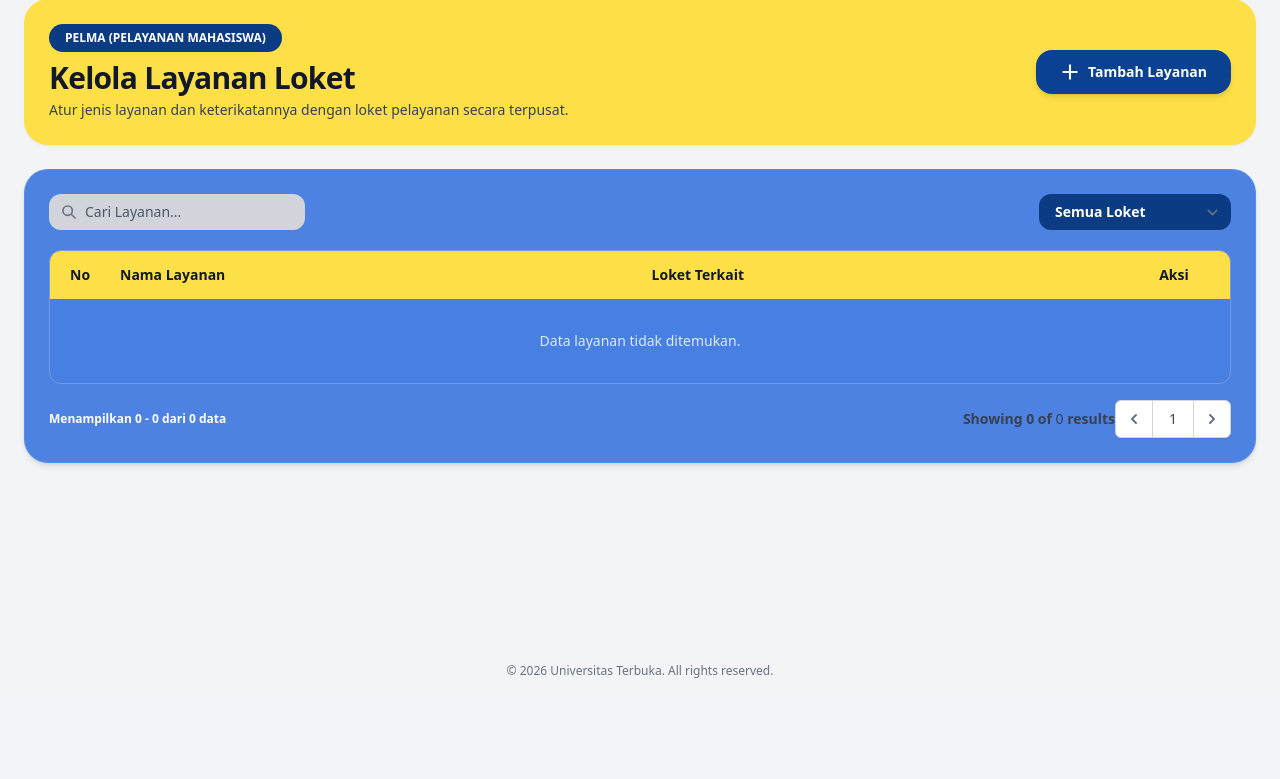
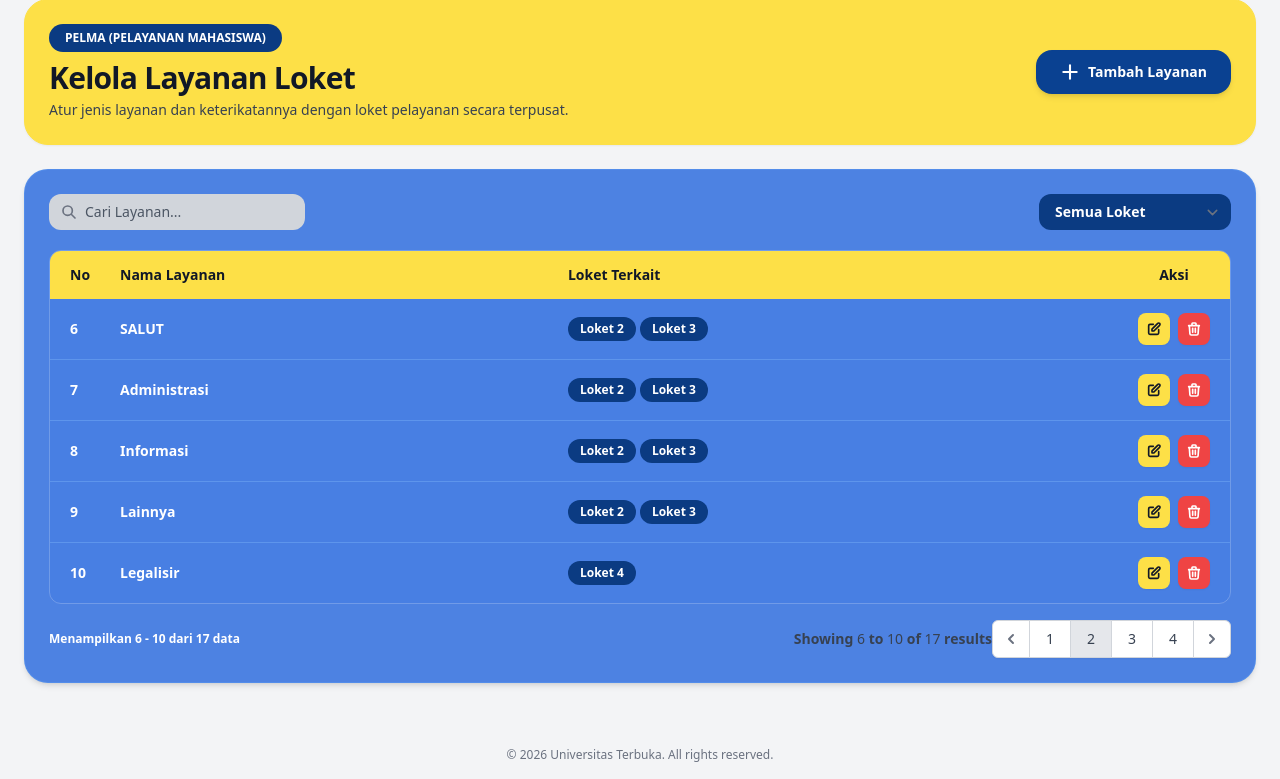
Before and after one commit to tyaow30/Sistem_Antrean_UT, a Laravel app: a page that uses resources/views/admin/layanan.blade.php in a window 1280 px wide. Shown: the part 105-884 px from the top of the page. Before the commit the page ends 783 px from the top, so only its background shows below. Run offline with Laravel 12, Linux system fonts and the light colour scheme; a user stored in the database is signed in; data comes from the database, SQL or seed files in the repository; data that the repository does not hold is empty; style sheets or scripts are compiled from the project's sources.

Commit message:
gatau malas

```diff
--- a/app/Http/Controllers/AdminController.php
+++ b/app/Http/Controllers/AdminController.php
@@ -6,7 +6,7 @@ use App\Models\User;
 use App\Models\Loket;
 use App\Models\Antrean;
 use App\Models\SesiHari;
-use App\Models\Service;
+use App\Models\Layanan; // Menggantikan Service
 use Illuminate\Http\Request;
 use Illuminate\Support\Facades\Hash;
 use Illuminate\Support\Facades\DB;
@@ -70,7 +70,9 @@ class AdminController extends Controller
         }
 
         $petugasList = User::where('role', 'PETUGAS')->with('assignedLoket')->get();
-        $layanans    = Service::with('loket')->get();
+
+        // Diubah menggunakan model Layanan agar sinkron dengan seeder
+        $layanans    = Layanan::with('lokets')->get();
 
         return view('admin.dashboard', compact(
             'sesiHariIni', 'totalTiket', 'menunggu', 'selesai', 'dilewati',
@@ -244,7 +246,7 @@ class AdminController extends Controller
         return redirect()->back()->with('success', 'Akun petugas berhasil dihapus.');
     }
 
-    // PENUGASAN PETUGAS KE LOKET (Sinkronisasi dua arah tabel lokets & users)
+    // PENUGASAN PETUGAS KE LOKET
     public function updatePetugas(Request $request, $loketId)
     {
         $request->validate([
@@ -259,7 +261,6 @@ class AdminController extends Controller
             return redirect()->back();
         }
 
-        // Validasi apakah petugas sudah dipakai di loket lain
         if ($newPetugasId) {
             $sudahDipakai = Loket::where('active_petugas_id', $newPetugasId)
                 ->where('id', '!=', $loketId)
@@ -271,21 +272,17 @@ class AdminController extends Controller
         }
 
         DB::transaction(function () use ($loket, $newPetugasId, $oldPetugasId, $loketId) {
-            // 1. Lepas assigned_loket_id dari petugas lama jika ada
             if ($oldPetugasId) {
                 User::where('id', $oldPetugasId)->update(['assigned_loket_id' => null]);
             }
 
-            // 2. Lepas petugas lain yang mungkin memegang assigned_loket_id ini sebelumnya
             User::where('assigned_loket_id', $loketId)->update(['assigned_loket_id' => null]);
 
-            // 3. Update tabel lokets
             $loket->update([
                 'active_petugas_id' => $newPetugasId,
                 'status'            => $newPetugasId ? $loket->status : 'INACTIVE',
             ]);
 
-            // 4. Update assigned_loket_id di tabel users untuk petugas baru
             if ($newPetugasId) {
                 User::where('id', $newPetugasId)->update(['assigned_loket_id' => $loket->id]);
             }
@@ -298,7 +295,6 @@ class AdminController extends Controller
     {
         $loket = Loket::findOrFail($id);
 
-        // Lepas relasi petugas yang terikat dengan loket ini
         User::where('assigned_loket_id', $id)->update(['assigned_loket_id' => null]);
 
         $loket->delete();
@@ -311,14 +307,14 @@ class AdminController extends Controller
     {
         $lokets = Loket::all();
 
-        $query = Service::with('loket');
+        $query = Layanan::with('lokets');
 
         if ($request->filled('search')) {
             $query->where('nama_layanan', 'like', '%' . $request->search . '%');
         }
 
         if ($request->filled('loket')) {
-            $query->whereHas('loket', function ($q) use ($request) {
+            $query->whereHas('lokets', function ($q) use ($request) {
                 $q->where('nama_loket', $request->loket);
             });
         }
@@ -332,13 +328,17 @@ class AdminController extends Controller
     {
         $request->validate([
             'nama_layanan' => 'required|string|max:255',
-            'loket_id'     => 'required|exists:loket,id',
+            'loket_id'     => 'required', // Bisa berupa array/single ID dari form
         ]);
 
-        Service::create([
+        $layanan = Layanan::create([
             'nama_layanan' => $request->nama_layanan,
-            'loket_id'     => $request->loket_id,
         ]);
+
+        // Simpan relasi ke tabel pivot
+        if ($request->filled('loket_id')) {
+            $layanan->lokets()->sync($request->loket_id);
+        }
 
         return back()->with('success', 'Layanan berhasil ditambahkan!');
     }
@@ -347,21 +347,27 @@ class AdminController extends Controller
     {
         $request->validate([
             'nama_layanan' => 'required|string|max:255',
-            'loket_id'     => 'required|exists:loket,id',
+            'loket_id'     => 'required', // Pastikan loket terpilih
         ]);
 
-        $layanan = Service::findOrFail($id);
+        $layanan = Layanan::findOrFail($id);
+
         $layanan->update([
             'nama_layanan' => $request->nama_layanan,
-            'loket_id'     => $request->loket_id,
         ]);
+
+        // Perbarui relasi loket menggunakan sync
+        if ($request->filled('loket_id')) {
+            $layanan->lokets()->sync($request->loket_id);
+        }
 
         return back()->with('success', 'Layanan berhasil diperbarui!');
     }
 
     public function destroyLayanan($id)
     {
-        $layanan = Service::findOrFail($id);
+        $layanan = Layanan::findOrFail($id);
+        $layanan->lokets()->detach();
         $layanan->delete();
 
         return back()->with('success', 'Layanan berhasil dihapus!');
@@ -392,18 +398,16 @@ class AdminController extends Controller
 
         $antreans = $query->latest()->get();
         $lokets   = Loket::all();
-        $layanans = Service::all();
+        $layanans = Layanan::all();
 
         return view('admin.rekap', compact('antreans', 'lokets', 'layanans'));
     }
 
     public function exportRekapExcel(Request $request)
     {
-        // Menyesuaikan dengan form input start_date & end_date di Blade kamu
         $startDate = $request->input('start_date', date('Y-m-d'));
         $endDate   = $request->input('end_date', date('Y-m-d'));
 
-        // Ambil data antrean sesuai rentang tanggal yang dipilih di filter
         $antreans = Antrean::with(['serviceAwal', 'serviceAktual', 'loketPelayanan', 'petugas'])
             ->whereBetween('tanggal', [$startDate, $endDate])
             ->get();
@@ -413,35 +417,29 @@ class AdminController extends Controller
         }
 
         $spreadsheet = new Spreadsheet();
-        $spreadsheet->removeSheetByIndex(0); // Hapus sheet default bawaan
+        $spreadsheet->removeSheetByIndex(0);
 
         // ==========================================
-        // 1. SHEET DASHBOARD & CHART (DI DEPAN)
+        // 1. SHEET DASHBOARD & CHART
         // ==========================================
         $sheetDash = $spreadsheet->createSheet(0);
         $sheetDash->setTitle('Dashboard');
 
-        // Judul Dashboard
         $sheetDash->setCellValue('A1', 'DASHBOARD REKAPITULASI PELAYANAN ANTREAN');
         $sheetDash->getStyle('A1')->getFont()->setBold(true)->setSize(14);
 
-        // Hitung Statistik Ringkasan
         $totalKeluhan  = $antreans->count();
         $totalSelesai  = $antreans->where('status', 'DONE')->count();
         $totalProses   = $antreans->where('status', 'WAITING')->count();
         $totalBatal    = $antreans->whereNotIn('status', ['DONE', 'WAITING'])->count();
         $persenSelesai = $totalKeluhan > 0 ? round(($totalSelesai / $totalKeluhan) * 100, 1) . '%' : '0%';
 
-        // Tabel Ringkasan Kartu Statistik (Kiri Atas)
         $sheetDash->setCellValue('A3', 'Total Pengunjung');      $sheetDash->setCellValue('B3', $totalKeluhan);
         $sheetDash->setCellValue('A4', 'Selesai');                $sheetDash->setCellValue('B4', $totalSelesai);
         $sheetDash->setCellValue('A5', 'Dalam Proses (Waiting)'); $sheetDash->setCellValue('B5', $totalProses);
         $sheetDash->setCellValue('A6', 'Belum Selesai / Batal');  $sheetDash->setCellValue('B6', $totalBatal);
         $sheetDash->setCellValue('A7', '% Penyelesaian');         $sheetDash->setCellValue('B7', $persenSelesai);
 
-
-        // --- KUMPULKAN DATA UNTUK CHART ---
-        // A. Pengunjung Per Hari (Sesuai rentang tanggal yang di-filter)
         $period = \Carbon\CarbonPeriod::create($startDate, $endDate);
         $dataPerHari = [];
         foreach ($period as $date) {
@@ -450,21 +448,16 @@ class AdminController extends Controller
             $dataPerHari[$tglLabel] = $antreans->where('tanggal', $tglStr)->count();
         }
 
-        // B. Pengunjung Per Loket
         $dataPerLoket = $antreans->groupBy(function($item) {
             return $item->loketPelayanan->nama_loket ?? 'Umum';
         })->map->count();
 
-        // C. Status Penyelesaian
         $dataStatus = [
             'Selesai' => $totalSelesai,
             'Dalam Proses' => $totalProses,
             'Belum Selesai/Batal' => $totalBatal
         ];
 
-
-        // --- MASUKKAN DATA PENDUKUNG CHART KE KOLOM TERSEMBUNYI ---
-        // 1. Data Chart Harian (Kolom P & Q)
         $r = 3;
         $sheetDash->setCellValue('P2', 'Tanggal'); $sheetDash->setCellValue('Q2', 'Jumlah');
         foreach ($dataPerHari as $tgl => $jml) {
@@ -474,7 +467,6 @@ class AdminController extends Controller
         }
         $endHariRow = $r - 1;
 
-        // 2. Data Chart Loket (Kolom S & T)
         $r = 3;
         $sheetDash->setCellValue('S2', 'Loket'); $sheetDash->setCellValue('T2', 'Jumlah');
         foreach ($dataPerLoket as $loket => $jml) {
@@ -484,7 +476,6 @@ class AdminController extends Controller
         }
         $endLoketRow = $r - 1;
 
-        // 3. Data Chart Status (Kolom V & W)
         $r = 3;
         $sheetDash->setCellValue('V2', 'Status'); $sheetDash->setCellValue('W2', 'Jumlah');
         foreach ($dataStatus as $status => $jml) {
@@ -494,14 +485,10 @@ class AdminController extends Controller
         }
         $endStatusRow = $r - 1;
 
-
-        // --- BUAT 6 CHART & TEMPEL DI SHEET DASHBOARD ---
-
         if (count($dataPerHari) > 0) {
             $catHari = [new DataSeriesValues(DataSeriesValues::DATASERIES_TYPE_STRING, "'Dashboard'!\$P\$3:\$P\${$endHariRow}", null, count($dataPerHari))];
             $valHari = [new DataSeriesValues(DataSeriesValues::DATASERIES_TYPE_NUMBER, "'Dashboard'!\$Q\$3:\$Q\${$endHariRow}", null, count($dataPerHari))];
 
-            // 1. Chart Pengunjung Tiap Hari (Bar Chart)
             $serHariBar = new DataSeries(DataSeries::TYPE_BARCHART, DataSeries::GROUPING_STANDARD, range(0, count($valHari)-1), [], $catHari, $valHari);
             $pltHariBar = new PlotArea(null, [$serHariBar]);
             $chtHariBar = new Chart('chart_hari_bar', new Title('Pengunjung Tiap Hari (Bar Chart)'), new Legend(Legend::POSITION_RIGHT, null, false), $pltHariBar);
@@ -509,7 +496,6 @@ class AdminController extends Controller
             $chtHariBar->setBottomRightPosition('K14');
             $sheetDash->addChart($chtHariBar);
 
-            // 2. Chart Pengunjung Tiap Hari (Pie Chart)
             $serHariPie = new DataSeries(DataSeries::TYPE_PIECHART, DataSeries::GROUPING_STANDARD, range(0, count($valHari)-1), [], $catHari, $valHari);
             $pltHariPie = new PlotArea(null, [$serHariPie]);
             $chtHariPie = new Chart('chart_hari_pie', new Title('Pengunjung Tiap Hari (Pie Chart)'), new Legend(Legend::POSITION_RIGHT, null, false), $pltHariPie);
@@ -522,7 +508,6 @@ class AdminController extends Controller
             $catLoket = [new DataSeriesValues(DataSeriesValues::DATASERIES_TYPE_STRING, "'Dashboard'!\$S\$3:\$S\${$endLoketRow}", null, count($dataPerLoket))];
             $valLoket = [new DataSeriesValues(DataSeriesValues::DATASERIES_TYPE_NUMBER, "'Dashboard'!\$T\$3:\$T\${$endLoketRow}", null, count($dataPerLoket))];
 
-            // 3. Chart Pengunjung Tiap Loket (Bar Chart)
             $serLoketBar = new DataSeries(DataSeries::TYPE_BARCHART, DataSeries::GROUPING_STANDARD, range(0, count($valLoket)-1), [], $catLoket, $valLoket);
             $pltLoketBar = new PlotArea(null, [$serLoketBar]);
             $chtLoketBar = new Chart('chart_loket_bar', new Title('Pengunjung Tiap Loket (Bar Chart)'), new Legend(Legend::POSITION_RIGHT, null, false), $pltLoketBar);
@@ -530,7 +515,6 @@ class AdminController extends Controller
             $chtLoketBar->setBottomRightPosition('K40');
             $sheetDash->addChart($chtLoketBar);
 
-            // 4. Chart Pengunjung Tiap Loket (Pie Chart)
             $serLoketPie = new DataSeries(DataSeries::TYPE_PIECHART, DataSeries::GROUPING_STANDARD, range(0, count($valLoket)-1), [], $catLoket, $valLoket);
             $pltLoketPie = new PlotArea(null, [$serLoketPie]);
             $chtLoketPie = new Chart('chart_loket_pie', new Title('Pengunjung Tiap Loket (Pie Chart)'), new Legend(Legend::POSITION_RIGHT, null, false), $pltLoketPie);
@@ -542,7 +526,6 @@ class AdminController extends Controller
         $catStatus = [new DataSeriesValues(DataSeriesValues::DATASERIES_TYPE_STRING, "'Dashboard'!\$V\$3:\$V\${$endStatusRow}", null, count($dataStatus))];
         $valStatus = [new DataSeriesValues(DataSeriesValues::DATASERIES_TYPE_NUMBER, "'Dashboard'!\$W\$3:\$W\${$endStatusRow}", null, count($dataStatus))];
 
-        // 5. Chart Status Penyelesaian (Bar Chart)
         $serStatusBar = new DataSeries(DataSeries::TYPE_BARCHART, DataSeries::GROUPING_STANDARD, range(0, count($valStatus)-1), [], $catStatus, $valStatus);
         $pltStatusBar = new PlotArea(null, [$serStatusBar]);
         $chtStatusBar = new Chart('chart_status_bar', new Title('Status Penyelesaian (Bar Chart)'), new Legend(Legend::POSITION_RIGHT, null, false), $pltStatusBar);
@@ -550,7 +533,6 @@ class AdminController extends Controller
         $chtStatusBar->setBottomRightPosition('K66');
         $sheetDash->addChart($chtStatusBar);
 
-        // 6. Chart Status Penyelesaian (Pie Chart)
         $serStatusPie = new DataSeries(DataSeries::TYPE_PIECHART, DataSeries::GROUPING_STANDARD, range(0, count($valStatus)-1), [], $catStatus, $valStatus);
         $pltStatusPie = new PlotArea(null, [$serStatusPie]);
         $chtStatusPie = new Chart('chart_status_pie', new Title('Status Penyelesaian (Pie Chart)'), new Legend(Legend::POSITION_RIGHT, null, false), $pltStatusPie);
@@ -558,9 +540,8 @@ class AdminController extends Controller
         $chtStatusPie->setBottomRightPosition('K79');
         $sheetDash->addChart($chtStatusPie);
 
-
         // ==========================================
-        // 2. SHEET REKAPITULASI PER TANGGAL (MULTI-SHEET)
+        // 2. SHEET REKAPITULASI PER TANGGAL
         // ==========================================
         $groupedByDate = $antreans->groupBy('tanggal');
 
@@ -577,14 +558,12 @@ class AdminController extends Controller
 
             $sheetData->fromArray($headers, NULL, 'A1');
 
-            // Styling Header Table
             $sheetData->getStyle('A1:N1')->getFont()->setBold(true);
             $sheetData->getStyle('A1:N1')->getFill()
                 ->setFillType(\PhpOffice\PhpSpreadsheet\Style\Fill::FILL_SOLID)
                 ->getStartColor()->setARGB('001F3F');
             $sheetData->getStyle('A1:N1')->getFont()->getColor()->setARGB('FFFFFF');
 
-            // Aktifkan Filter (Dropdown) pada Header Tabel
             $lastRowData = count($items) + 1;
             $sheetData->setAutoFilter("A1:N{$lastRowData}");
 
@@ -613,7 +592,6 @@ class AdminController extends Controller
             }
         }
 
-
         // ==========================================
         // 3. OUTPUT FILE EXCEL
         // ==========================================
--- a/app/Models/Antrean.php
+++ b/app/Models/Antrean.php
@@ -10,7 +10,7 @@ use App\Models\Service;
 
 class Antrean extends Model
 {
-    protected $table = 'antrean';
+    protected $table = 'antreans';
 
     protected $fillable = [
         'tanggal',
--- a/app/Models/Layanan.php
+++ b/app/Models/Layanan.php
@@ -4,23 +4,22 @@ namespace App\Models;
 
 use Illuminate\Database\Eloquent\Model;
 use Illuminate\Database\Eloquent\Factories\HasFactory;
+use Illuminate\Database\Eloquent\Relations\BelongsToMany;
 
 class Layanan extends Model
 {
     use HasFactory;
 
     protected $table = 'services';
-    protected $fillable = ['loket_id', 'nama_layanan', 'deskripsi'];
+    protected $fillable = ['nama_layanan', 'deskripsi', 'is_active'];
 
-    // Relasi One-to-Many ke Loket (karena ada kolom loket_id di tabel layanans)
-    public function loket()
+    public function loket(): BelongsToMany
     {
-        return $this->belongsTo(Loket::class, 'loket_id');
+        return $this->belongsToMany(Loket::class, 'counter_services', 'service_id', 'loket_id');
     }
 
-    // Alias jamak jika dibutuhkan di tempat lain
-    public function lokets()
+    public function lokets(): BelongsToMany
     {
-        return $this->belongsTo(Loket::class, 'loket_id');
+        return $this->belongsToMany(Loket::class, 'counter_services', 'service_id', 'loket_id');
     }
 }
--- a/app/Models/Loket.php
+++ b/app/Models/Loket.php
@@ -57,8 +57,8 @@ class Loket extends Model
         return $this->belongsToMany(Service::class, 'counter_services', 'loket_id', 'service_id');
     }
 
-    public function layanans()
-{
-    return $this->hasMany(Layanan::class);
+    public function layanans(): BelongsToMany
+    {
+        return $this->belongsToMany(Layanan::class, 'counter_services', 'loket_id', 'service_id');
+    }
 }
-}
--- a/app/Models/Service.php
+++ b/app/Models/Service.php
@@ -5,25 +5,43 @@ namespace App\Models;
 use Illuminate\Database\Eloquent\Factories\HasFactory;
 use Illuminate\Database\Eloquent\Model;
 use Illuminate\Database\Eloquent\Relations\BelongsTo;
+use Illuminate\Database\Eloquent\Relations\BelongsToMany;
+use Illuminate\Database\Eloquent\Relations\HasMany;
 
 class Service extends Model
 {
     use HasFactory;
 
-    protected $table = 'layanans';
+    protected $table = 'services';
+    protected $guarded = ['id'];
 
     protected $fillable = [
         'nama_layanan',
         'deskripsi',
-        'loket_id',
         'is_active',
+        'loket_id', // Pastikan loket_id diizinkan untuk mass assignment
     ];
 
-    /**
-     * Relasi ke Loket (One-to-Many: 1 Layanan milik 1 Loket)
-     */
+    // JIKA menggunakan kolom tunggal `loket_id` di tabel services (Relasi One-to-Many):
     public function loket(): BelongsTo
     {
         return $this->belongsTo(Loket::class, 'loket_id');
     }
+
+    // (Opsional) Jika tetap ingin mempertahankan tabel pivot counter_services:
+    public function lokets(): BelongsToMany
+    {
+        return $this->belongsToMany(Loket::class, 'counter_services', 'service_id', 'loket_id');
+    }
+
+    // Relasi ke Antrean
+    public function antreanAwal(): HasMany
+    {
+        return $this->hasMany(Antrean::class, 'service_awal_id');
+    }
+
+    public function antreanAktual(): HasMany
+    {
+        return $this->hasMany(Antrean::class, 'service_aktual_id');
+    }
 }
--- a/resources/views/admin/layanan.blade.php
+++ b/resources/views/admin/layanan.blade.php
@@ -34,10 +34,19 @@
         this.isEdit = true;
         this.isOpen = true;
         this.formUrl = '{{ url('/admin/layanan') }}/' + item.id;
+
+        // Diperbaiki agar membaca id loket dari relasi many-to-many (lokets)
+        let selectedLoketId = '';
+        if (item.lokets && item.lokets.length > 0) {
+            selectedLoketId = item.lokets[0].id;
+        } else if (item.loket_id) {
+            selectedLoketId = item.loket_id;
+        }
+
         this.formData = {
             id: item.id,
             nama_layanan: item.nama_layanan,
-            loket_id: item.loket_id ?? ''
+            loket_id: selectedLoketId
         };
     }
 }">
@@ -128,10 +137,15 @@
                             <td class="p-3.5 pl-5 font-extrabold text-white">{{ $layanan->firstItem() + $index }}</td>
                             <td class="p-3.5 font-bold text-white capitalize">{{ $item->nama_layanan }}</td>
                             <td class="p-3.5 font-bold text-white">
-                                @if($item->loket)
-                                    <span class="bg-[#0B3B82] text-white px-3 py-1 rounded-full text-xs font-bold inline-block shadow-xs">
-                                        {{ $item->loket->nama_loket }}
-                                    </span>
+                                <!-- DIPERBAIKI: Menggunakan perulangan karena relasi belongsToMany (bisa lebih dari 1 loket) -->
+                                @if($item->lokets && $item->lokets->count() > 0)
+                                    <div class="flex flex-wrap gap-1">
+                                        @foreach($item->lokets as $loket)
+                                            <span class="bg-[#0B3B82] text-white px-3 py-1 rounded-full text-xs font-bold inline-block shadow-xs">
+                                                {{ $loket->nama_loket }}
+                                            </span>
+                                        @endforeach
+                                    </div>
                                 @else
                                     <span class="text-blue-200 text-xs italic">Belum dihubungkan</span>
                                 @endif
@@ -230,7 +244,7 @@
                             >
                         </div>
 
-                        <!-- INPUT: PILIH LOKET (Diubah dari loket_ids[] menjadi loket_id) -->
+                       <!-- INPUT: PILIH LOKET (loket_id) -->
                         <div>
                             <label class="block text-[#0A4191] text-base font-extrabold mb-2">
                                 Pilih Loket Terkait
@@ -244,8 +258,9 @@
                                 >
                                     <option value="" disabled class="text-slate-300">-- Pilih Loket --</option>
                                     @foreach($lokets as $loketItem)
+                                        <!-- Pastikan value-nya murni ID angka dari database -->
                                         <option value="{{ $loketItem->id }}" class="bg-[#0A4191] text-white py-1">
-                                            {{ $loketItem->nama_loket }}
+                                            {{ $loketItem->nama_loket }} (ID: {{ $loketItem->id }})
                                         </option>
                                     @endforeach
                                 </select>
```
Also changed, not shown: app/Http/Controllers/KioskController.php (+41 -24 lines), resources/views/kiosk/index.blade.php (+6 -19 lines).
